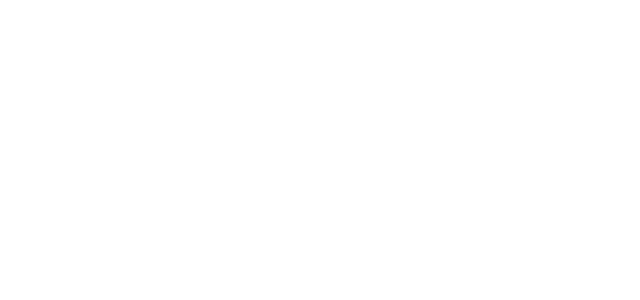
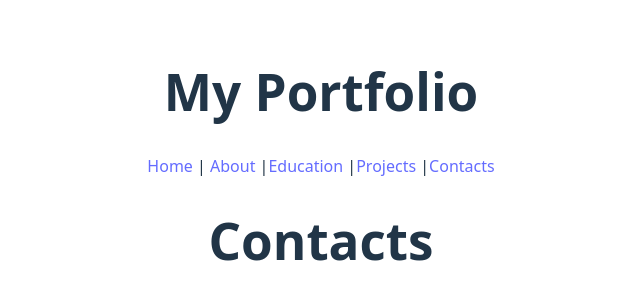
Before and after one commit to CYRUSMAINA/COMP229-Week2, a React (Vite) app: page /contacts in a window 1280 px wide. Before the commit this address had no page. Shown: the part 234-534 px from the top of the page, without its empty margins (319-959 px from the left). Built offline with nearby package versions, Linux system fonts and the light colour scheme.

Commit message:
Added layout menu and routes

```diff
--- a/src/App.jsx
+++ b/src/App.jsx
@@ -1,10 +1,12 @@
 import './App.css'
+import Layout from './component/Layout'
 import MainRouter from './MainRouter'
 
 function App() {
 
 
   return (
+
     <MainRouter/>
   )
 }
--- a/src/MainRouter.jsx
+++ b/src/MainRouter.jsx
@@ -1,11 +1,17 @@
 import { Routes,Route } from "react-router-dom"
+import Layout from "./component/Layout"
 
 const MainRouter = () =>
     {
        return(
         <div>
+             <Layout/>
             <Routes>
                 <Route path ="/" element = {<h1>Home</h1>}/>
+                <Route path ="/about" element = {<h1>About</h1>}/>
+                <Route path ="/education" element = {<h1>Education</h1>}/>
+                <Route path ="/projects" element = {<h1>Projects</h1>}/>
+                <Route path ="/contacts" element = {<h1>Contacts</h1>}/>
             </Routes>
         </div>
        )
--- /dev/null
+++ b/src/component/Layout.jsx
@@ -0,0 +1,13 @@
+import { Link } from "react-router-dom"
+export default function Layout ()
+{
+    return(
+        <>
+            <h1>My Portfolio </h1>
+            <nav>
+            <Link to="/">Home </Link>| <Link to="/about">About </Link>|<Link to="/education">Education </Link>|<Link to="/projects">Projects </Link>|<Link to="/contacts">Contacts </Link>
+            </nav>
+        </>
+
+    )
+}
--- a/src/main.jsx
+++ b/src/main.jsx
@@ -3,7 +3,7 @@
 import './index.css'
 import App from './App.jsx'
 
-import{BrowserRouter as Router} from 'react-router-dom';
+import{BrowserRouter as Router} from 'react-router-dom'
 
 createRoot(document.getElementById('root')).render(
   <StrictMode>
```
